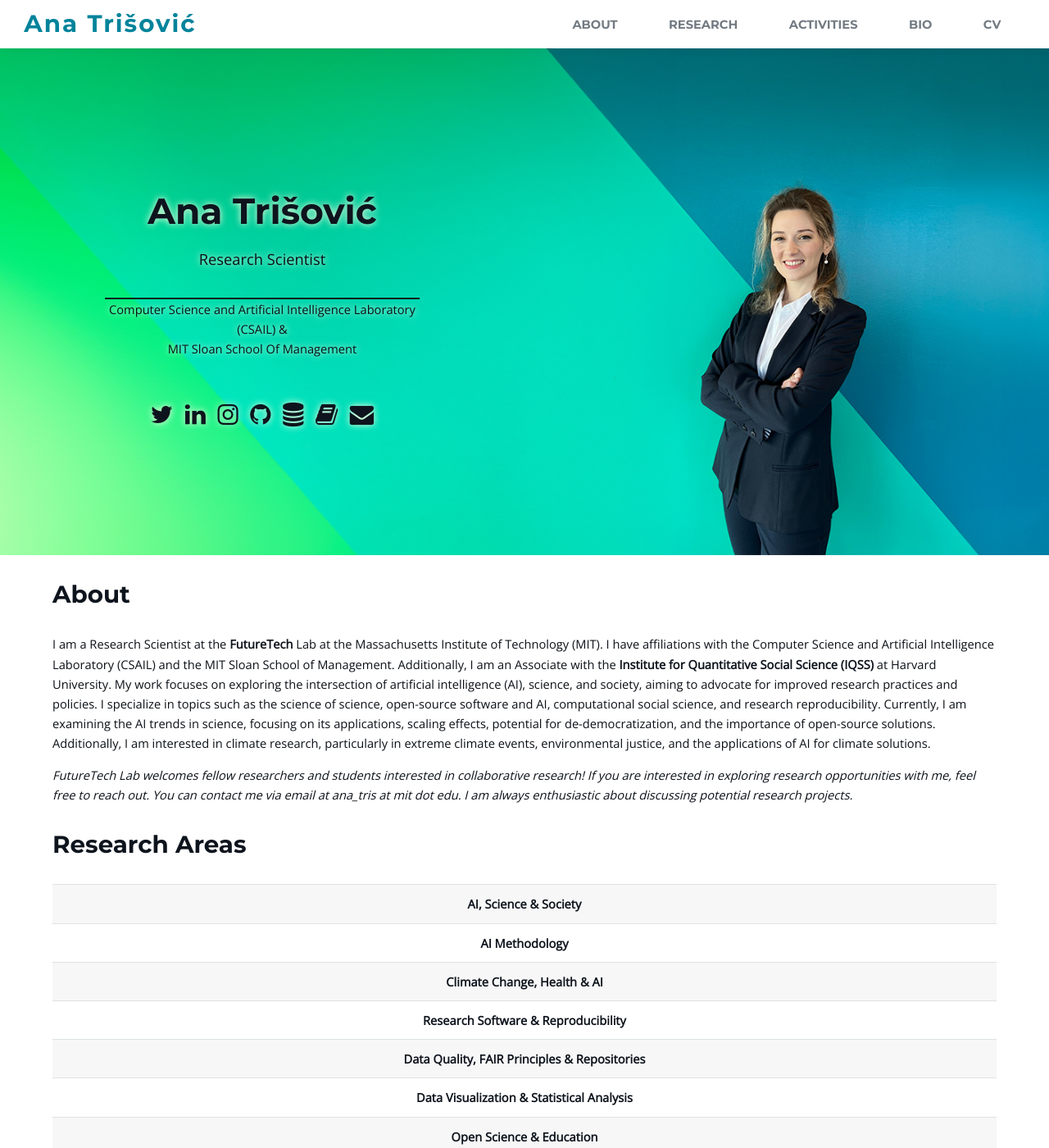
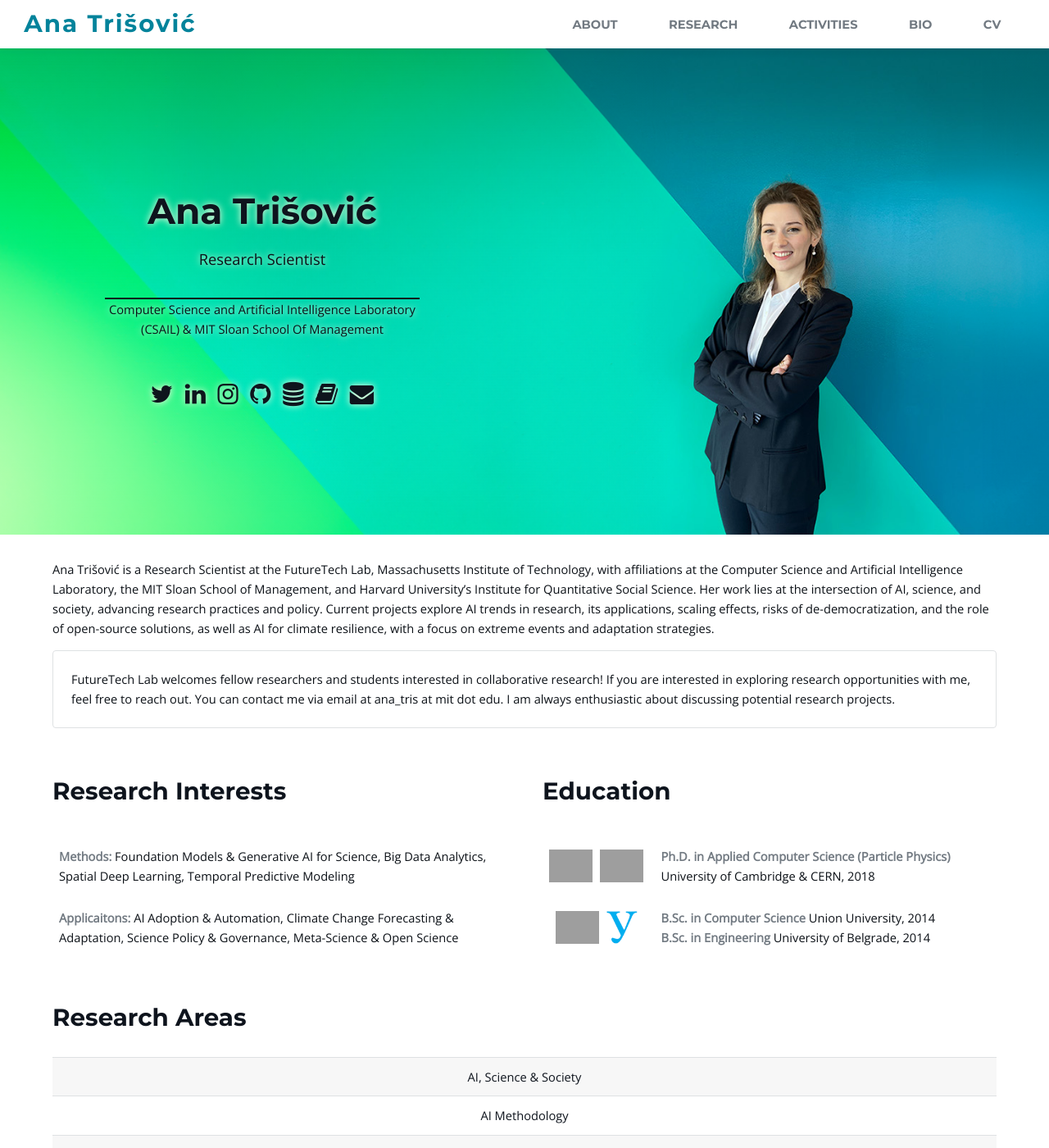
Before and after one commit to atrisovic/anatrisovic.github.io, a Jekyll site: the page built from index.html, in a window 1280 px wide and 1400 px high. Shown: the whole window at 82% size. Built offline with Jekyll 4.4.1, drawn with Linux system fonts in a browser that asks for light colours; grey boxes are pictures that could not be loaded.

Commit message:
change first page

```diff
--- a/_includes/main.html
+++ b/_includes/main.html
@@ -1,17 +1,15 @@
 <div class="content">
-    <h1>About</h1>
-
+    <h1> </h1>
     <p>
-        I am a Research Scientist at the <strong><a href="https://futuretech.mit.edu">FutureTech</a></strong> Lab at the Massachusetts Institute of Technology (MIT). I have affiliations with the Computer Science and Artificial Intelligence Laboratory (CSAIL) and the MIT Sloan School of Management. Additionally, I am an Associate with the <strong><a
-    href="https://www.iq.harvard.edu">Institute for Quantitative Social Science (IQSS)</a></strong> at Harvard University. My work focuses on exploring the intersection of artificial intelligence (AI), science, and society, aiming to advocate for improved research practices and policies. I specialize in topics such as the science of science, open-source software and AI, computational social science, and research reproducibility. Currently, I am examining the AI trends in science, focusing on its applications, scaling effects, potential for de-democratization, and the importance of open-source solutions. Additionally, I am interested in climate research, particularly in extreme climate events, environmental justice, and the applications of AI for climate solutions.
+        Ana Trišović is a Research Scientist at the FutureTech Lab, Massachusetts Institute of Technology, with affiliations at the Computer Science and Artificial Intelligence Laboratory, the MIT Sloan School of Management, and Harvard University’s Institute for Quantitative Social Science. Her work lies at the intersection of AI, science, and society, advancing research practices and policy. Current projects explore AI trends in research, its applications, scaling effects, risks of de-democratization, and the role of open-source solutions, as well as AI for climate resilience, with a focus on extreme events and adaptation strategies.
     </p>
 
-    <i>
-        FutureTech Lab welcomes fellow researchers and students interested in collaborative research!
-        If you are interested in exploring research opportunities with me, feel free to reach out. You can contact me via email at ana_tris at mit dot edu. I am always enthusiastic about discussing potential research projects.
-    </i>
-
-
-
-
+    <div class="box">
+        <div class="content">
+            FutureTech Lab welcomes fellow researchers and students interested in collaborative research!
+            If you are interested in exploring research opportunities with me, feel free to reach out. You can contact
+            me via email at ana_tris at mit dot edu. I am always enthusiastic about discussing potential research
+            projects.
+        </div>
+    </div>
 </div>
--- a/_layouts/default.html
+++ b/_layouts/default.html
@@ -70,7 +70,7 @@
                 <p>Research Scientist
                     <br>
                 <div class="line"></div>Computer
-                Science and Artificial Intelligence Laboratory (CSAIL) & <br> MIT Sloan School Of Management</p>
+                Science and Artificial Intelligence Laboratory (CSAIL) & MIT Sloan School Of Management</p>
                 <ul class="icons" style="display: flex; margin-top: 3em; justify-content: center; align-items: center;">
                     <li><a href="https://twitter.com/atrisovic" class="icon fa-twitter"><span
                                 class="label">Twitter/X</span></a>
--- a/assets/css/main.css
+++ b/assets/css/main.css
@@ -102,8 +102,6 @@
 	margin: 0;
 	padding: 0;
 	border: 0;
-	font-size: 100%;
-	font: inherit;
 	vertical-align: baseline;
 }
 
@@ -1874,13 +1872,14 @@
 }
 
 a {
-	color: var(--second-color);
+    color: var(--second-color);
+	font-weight: normal;
 	text-decoration: none;
 	/*  underline; */
 }
 
 a:hover {
-	text-decoration: none;
+	text-decoration: underline;
 }
 
 strong,
@@ -3436,6 +3435,7 @@
 #footer a {
 	color: #c8e7f0;
 	text-decoration: none;
+	font-weight: 300;
 }
 
 #footer ul li {
@@ -3510,3 +3510,44 @@
 	}
 
 }
+
+#education-table {
+	border-collapse: separate; /* or collapse if you prefer */
+    border-spacing: 0;         /* adjust as needed */
+    background-color: transparent;
+    height: 100%;
+}
+
+#education-table td {
+	padding: 8px;
+}
+
+#education-table tr:first-child {
+    height: 85px;
+}
+
+#education-table .col-logo {
+    text-align: center;
+    vertical-align: middle;
+    white-space: nowrap;
+}
+
+#education-table .col-text {
+    text-align: left;
+    vertical-align: middle;
+}
+
+#education-table img {
+    height: 40px;
+    vertical-align: middle;
+    margin-right: 5px;
+    display: inline-block;
+}
+#education-table tbody tr:nth-child(2n + 1) {
+    background-color: transparent !important;
+}
+
+#education-table .degree {
+	display: block;           /* each on its own line */
+	/* white-space: nowrap;      prevent wrapping */
+}
--- a/index.html
+++ b/index.html
@@ -6,6 +6,66 @@
 <!-- One -->
 
 {% include main.html %}
+
+<section id="two" class="wrapper">
+  <div class="row 200%">
+    <div class="6u 12u$(small)">
+      <h1>Research Interests</h1>
+      <table id="education-table">
+        <tbody>
+          <tr>
+            <td class="col-text"><strong>Methods:</strong>
+              Foundation Models & Generative AI for Science, Big Data Analytics,
+              Spatial Deep Learning, Temporal Predictive Modeling</td>
+          </tr>
+          <tr>
+            <td class="col-text">
+              <strong>Applicaitons:</strong>
+              AI Adoption & Automation, Climate Change Forecasting & Adaptation,
+              Science Policy & Governance, Meta-Science & Open Science
+            </td>
+          </tr>
+        </tbody>
+      </table>
+    </div>
+    <div class="6u 12u$(small)">
+      <h1>Education</h1>
+      <table id="education-table">
+        <tbody>
+          <tr>
+            <td class="col-logo">
+              <img
+                src="https://upload.wikimedia.org/wikipedia/commons/thumb/a/a3/Cambridge_University_Crest_-_flat.png/960px-Cambridge_University_Crest_-_flat.png"
+                alt="Logo">
+              <img src="https://upload.wikimedia.org/wikipedia/en/thumb/a/ae/CERN_logo.svg/1200px-CERN_logo.svg.png"
+                alt="Logo">
+            </td>
+            <td class="col-text">
+              <strong>Ph.D. in Applied Computer Science (Particle Physics)</strong> University of Cambridge &
+              CERN, 2018
+            </td>
+          </tr>
+          <tr>
+            <td class="col-logo">
+              <img
+                src="https://upload.wikimedia.org/wikipedia/en/thumb/1/17/Belgrade_University_coa.svg/1200px-Belgrade_University_coa.svg.png"
+                alt="Logo">
+              <img src="images/logo-union-v2.png" alt="Logo">
+            </td>
+            <td class="col-text">
+              <div class="degree">
+                <strong>B.Sc. in Computer Science</strong> Union University, 2014
+              </div>
+              <div class="degree">
+                <strong>B.Sc. in Engineering</strong> University of Belgrade, 2014
+              </div>
+            </td>
+          </tr>
+        </tbody>
+      </table>
+    </div>
+  </div>
+</section>
 
 <section id="one" class="wrapper">
   <h1>Research Areas</h1>
@@ -22,7 +82,8 @@
   </table>
 </section>
 
-<!-- Two -->
+
+<!-- Three -->
 <h1>Featured Publications</h1>
 
 {% include featured.html %}
```
Also changed, not shown: _includes/bio.html (+4 -3 lines), images/img91.jpg (added), images/logo-union-v2.png (added).
